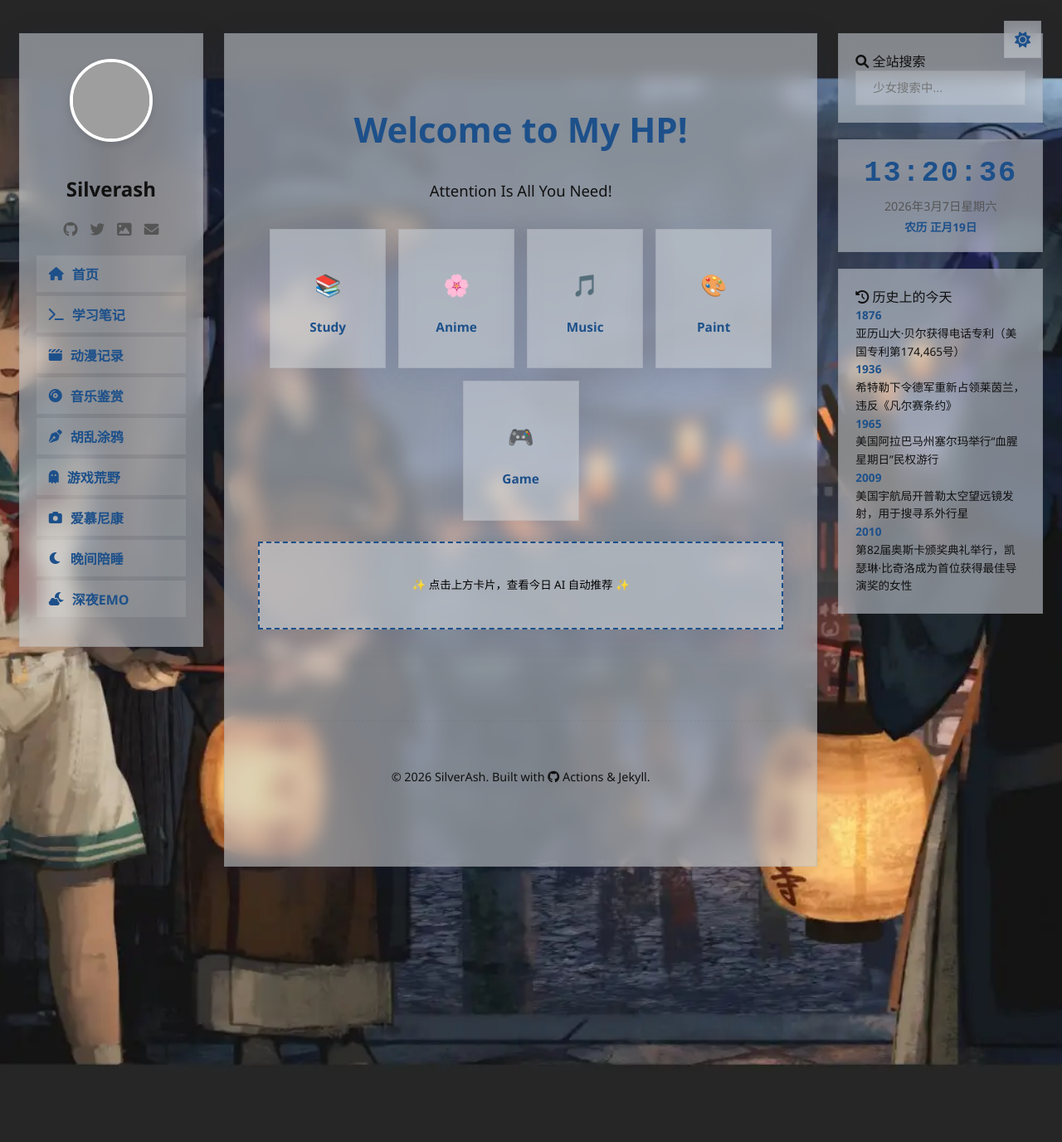
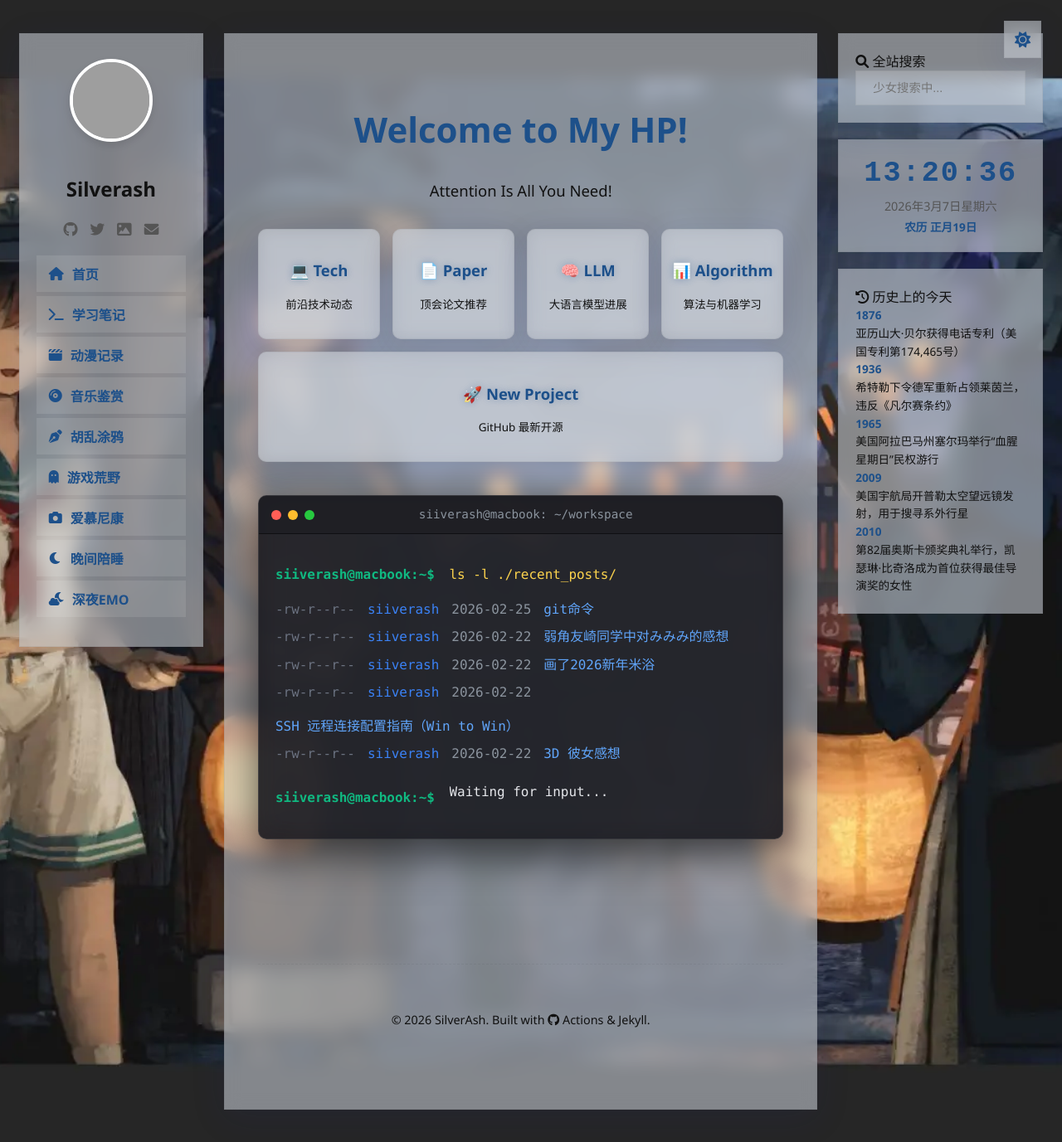
Before and after one commit to SiIverAsh/siiverash.github.io, a Jekyll site: the page built from index.md, in a window 1280 px wide and 1378 px high. Shown: the whole window at 83% size. Built offline with Jekyll 4.4.1, drawn with Linux system fonts in a browser that asks for light colours; comment, search, counter and statistics services are not loaded; part of the change alters nothing that is shown; grey boxes are pictures that could not be loaded.

Commit message:
UI: Refactor homepage to terminal style for tech/academic showcase

```diff
--- a/index.md
+++ b/index.md
@@ -7,69 +7,142 @@ title: Welcome to My HP!
     <h1 style="font-size: 2.5em; color: #1d508a; margin-bottom: 20px;">Welcome to My HP!</h1>
     <p style="font-size: 1.1em; line-height: 1.8;">Attention Is All You Need!</p>
 
-    <div style="margin-top: 30px; display: flex; justify-content: center; gap: 15px; flex-wrap: wrap;">
-        <div class="stat-card" onclick="handleStudyClick()"><h3>📚</h3><p style="color: #1d508a; font-weight: bold;">Study</p></div>
-        <div class="stat-card" onclick="handleClick('anime')"><h3>🌸</h3><p style="color: #1d508a; font-weight: bold;">Anime</p></div>
-        <div class="stat-card" onclick="handleClick('music')"><h3>🎵</h3><p style="color: #1d508a; font-weight: bold;">Music</p></div>
-        <div class="stat-card" onclick="handleClick('paint')"><h3>🎨</h3><p style="color: #1d508a; font-weight: bold;">Paint</p></div>
-        <div class="stat-card" onclick="handleClick('game')"><h3>🎮</h3><p style="color: #1d508a; font-weight: bold;">Game</p></div>
+    <!-- 5 Categories Cards -->
+    <div style="margin-top: 30px; display: flex; justify-content: center; gap: 15px; flex-wrap: wrap; max-width: 900px; margin-left: auto; margin-right: auto;">
+        <div class="tech-card" onclick="handleTechClick()">
+            <h3>💻 Tech</h3>
+            <p>前沿技术动态</p>
+        </div>
+        <div class="tech-card" onclick="handleCategoryClick('paper')">
+            <h3>📄 Paper</h3>
+            <p>顶会论文推荐</p>
+        </div>
+        <div class="tech-card" onclick="handleCategoryClick('llm')">
+            <h3>🧠 LLM</h3>
+            <p>大语言模型进展</p>
+        </div>
+        <div class="tech-card" onclick="handleCategoryClick('algorithm')">
+            <h3>📊 Algorithm</h3>
+            <p>算法与机器学习</p>
+        </div>
+        <div class="tech-card" onclick="handleCategoryClick('new_project')">
+            <h3>🚀 New Project</h3>
+            <p>GitHub 最新开源</p>
+        </div>
     </div>
 
-    <div id="sub-tags-area" style="margin-top: 25px; display: none; animation: fadeIn 0.5s;">
-        <span class="sub-tag" onclick="showStudyDetail('Computer Vision')">计算机视觉 (Computer Vision)</span>
-        <span class="sub-tag" onclick="showStudyDetail('NLP')">语言 (NLP)</span>
-        <span class="sub-tag" onclick="showStudyDetail('Audio')">音频 (Audio)</span>
-        <span class="sub-tag" onclick="showStudyDetail('Net')">网络 (Net)</span>
+    <!-- Tech Sub-tags (Hidden by default) -->
+    <div id="tech-sub-tags" style="margin-top: 25px; display: none; animation: fadeIn 0.5s;">
+        <span class="sub-tag" onclick="showTechDetail('Computer Vision')">计算机视觉 (CV)</span>
+        <span class="sub-tag" onclick="showTechDetail('NLP')">自然语言 (NLP)</span>
+        <span class="sub-tag" onclick="showTechDetail('Audio')">音频处理 (Audio)</span>
+        <span class="sub-tag" onclick="showTechDetail('Net')">网络协议 (Net)</span>
+        <span class="sub-tag" onclick="showTechDetail('Lang')">编程语言 (Lang)</span>
         <br>
-        <span class="sub-tag" onclick="showStudyDetail('Lang')">语言 (Lang)</span>
-        <span class="sub-tag" onclick="showStudyDetail('Arch')">架构 (Arch)</span>
-        <span class="sub-tag" onclick="showStudyDetail('GPU')">显卡 (GPU)</span>
-        <span class="sub-tag" onclick="showStudyDetail('CPU')">处理器 (CPU)</span>
-        <span class="sub-tag" onclick="showStudyDetail('News')">动态 (News)</span>
+        <span class="sub-tag" onclick="showTechDetail('Arch')">系统架构 (Arch)</span>
+        <span class="sub-tag" onclick="showTechDetail('GPU')">硬件显卡 (GPU)</span>
+        <span class="sub-tag" onclick="showTechDetail('CPU')">处理器 (CPU)</span>
+        <span class="sub-tag" onclick="showTechDetail('News')">科技动态 (News)</span>
     </div>
 
-    <div id="recommend-box" class="recommend-box">
-        <div id="recommend-content"><p style="color: #000000; font-weight: 500;">✨ 点击上方卡片，查看今日 AI 自动推荐 ✨</p></div>
-        <div id="rec-tags" class="rec-tags"></div>
-        <div id="external-link-area" style="display: none; margin-top: 15px;"><a id="external-link" href="#" target="_blank" class="twitter-btn">去关注画师 𝕏</a></div>
+    <!-- Terminal Box -->
+    <div class="terminal-container">
+        <div class="terminal-header">
+            <div class="terminal-buttons">
+                <span class="btn close"></span>
+                <span class="btn min"></span>
+                <span class="btn max"></span>
+            </div>
+            <div class="terminal-title">siiverash@macbook: ~/workspace</div>
+        </div>
+        <div class="terminal-body" id="terminal-body">
+            <p><span class="prompt">siiverash@macbook:~$</span> <span class="command">ls -l ./recent_posts/</span></p>
+            <ul class="terminal-post-list">
+                {% for post in site.posts limit:5 %}
+                <li>
+                    <span class="file-perms">-rw-r--r--</span>
+                    <span class="file-user">siiverash</span>
+                    <span class="post-date">{{ post.date | date: "%Y-%m-%d" }}</span>
+                    <a href="{{ post.url | relative_url }}" class="post-title">{{ post.title }}</a>
+                </li>
+                {% endfor %}
+            </ul>
+            <p style="margin-top: 15px;"><span class="prompt">siiverash@macbook:~$</span> <span class="typing-animation">Waiting for input...</span><span class="cursor"></span></p>
+        </div>
     </div>
 </div>
 
 <script>
-    let curT = '', curS = '';
-
-    function handleStudyClick() {
-        curT = 'study'; curS = '';
-        document.getElementById('sub-tags-area').style.display = 'block';
-        document.getElementById('recommend-content').innerHTML = '<p style="color: #1d508a; font-weight: bold;">请选择一个研究领域 💡</p>';
-        document.getElementById('rec-tags').innerHTML = '';
-        document.getElementById('external-link-area').style.display = 'none';
+    function handleTechClick() {
+        document.getElementById('tech-sub-tags').style.display = 'block';
+        typeCommand(`./fetch_recommendation.sh --category tech`);
     }
 
-    function showStudyDetail(sub) {
-        curS = sub;
-        const list = (window.siteData && window.siteData.study) ? window.siteData.study[sub] : null;
-        if (list && list.length > 0) { updateUI(list[0], sub); }
+    function showTechDetail(sub) {
+        typeCommand(`./fetch_recommendation.sh --category tech --sub "${sub}"`, function() {
+            const list = (window.siteData && window.siteData.tech) ? window.siteData.tech[sub] : null;
+            if (list && list.length > 0) {
+                renderTerminalOutput(list[0]);
+            } else {
+                renderTerminalOutput({title: "Error", desc: "No data found for this category."});
+            }
+        });
     }
 
-    function handleClick(type) {
-        curT = type; curS = '';
-        document.getElementById('sub-tags-area').style.display = 'none';
-        const list = window.siteData ? window.siteData[type] : null;
-        if (list && list.length > 0) { updateUI(list[0], type.toUpperCase()); }
+    function handleCategoryClick(type) {
+        document.getElementById('tech-sub-tags').style.display = 'none';
+        typeCommand(`./fetch_recommendation.sh --category ${type}`, function() {
+            const list = window.siteData ? window.siteData[type] : null;
+            if (list && list.length > 0) {
+                renderTerminalOutput(list[0]);
+            } else {
+                renderTerminalOutput({title: "Error", desc: "No data found for this category."});
+            }
+        });
     }
 
-    function updateUI(item, label) {
-        document.getElementById('recommend-content').innerHTML = `<h3 style="color: var(--primary-color); margin-bottom: 10px;">${item.title}</h3><p style="line-height: 1.6; color: var(--text-main); font-size: 0.9em;">${item.desc}</p>`;
-        const tBox = document.getElementById('rec-tags'); tBox.innerHTML = '';
-        if (item.tags) item.tags.forEach(t => { tBox.innerHTML += `<span class="mini-tag">${t}</span>`; });
-        const lArea = document.getElementById('external-link-area');
-        if (item.twitter || item.url) {
-            document.getElementById('external-link').href = item.twitter || item.url;
-            lArea.style.display = 'block';
-        } else {
-            lArea.style.display = 'none';
+    function typeCommand(cmdText, callback) {
+        const tb = document.getElementById('terminal-body');
+        // Keep the previous history but remove the typing animation prompt
+        const historyHTML = tb.innerHTML.replace(/<p[^>]*><span class="prompt">siiverash@macbook:~\$<\/span> <span class="typing-animation">.*?<\/span><span class="cursor"><\/span><\/p>/, '');
+
+        const newCmdHTML = `<p><span class="prompt">siiverash@macbook:~$</span> <span class="command">${cmdText}</span></p>
+                            <p id="loading-text" style="color: #8b949e; margin-top: 5px;">> Fetching data from database...</p>`;
+
+        tb.innerHTML = historyHTML + newCmdHTML;
+        tb.scrollTop = tb.scrollHeight;
+
+        setTimeout(() => {
+            document.getElementById('loading-text').style.display = 'none';
+            if(callback) callback();
+        }, 600); // 模拟延迟
+    }
+
+    function renderTerminalOutput(item) {
+        const tb = document.getElementById('terminal-body');
+
+        let tagsHtml = '';
+        if (item.tags) {
+            tagsHtml = `<div style="margin: 8px 0;">` + item.tags.map(t => `<span class="term-tag">[${t}]</span>`).join(' ') + `</div>`;
         }
+
+        let linkHtml = '';
+        if (item.url) {
+            linkHtml = `<div style="margin-top: 8px;">> <span style="color: #8b949e;">Link:</span> <a href="${item.url}" target="_blank" style="color: #60a5fa; text-decoration: underline;">${item.url}</a></div>`;
+        }
+
+        const outputHTML = `
+            <div class="term-output-box">
+                <div style="color: var(--primary-color); font-weight: bold; font-size: 1.1em; margin-bottom: 8px;">${item.title}</div>
+                <div style="color: #e5e7eb; line-height: 1.6; font-size: 0.95em;">${item.desc}</div>
+                ${tagsHtml}
+                ${linkHtml}
+            </div>
+            <p style="margin-top: 15px;"><span class="prompt">siiverash@macbook:~$</span> <span class="typing-animation">Waiting for input...</span><span class="cursor"></span></p>
+        `;
+
+        tb.innerHTML += outputHTML;
+        tb.scrollTop = tb.scrollHeight;
     }
 </script>
 
@@ -79,41 +152,50 @@ title: Welcome to My HP!
         to { opacity: 1; }
     }
 
-    .stat-card {
-        background: var(--glass-bg);
-        color: var(--text-main);
-        padding: clamp(10px, 1.5vw, 25px);
-        border-radius: 0;
-        width: clamp(85px, 12vw, 140px); /* 宽度随屏幕缩放 */
+    /* Tech Cards Styling - Adjust to fit 5 cards nicely */
+    .tech-card {
+        background: var(--glass-bg, rgba(20, 20, 25, 0.4));
+        color: var(--text-main, #d1d5db);
+        padding: 15px 10px;
+        border-radius: 10px;
+        width: calc(20% - 15px);
+        min-width: 140px;
+        flex-grow: 1;
         cursor: pointer;
         transition: 0.3s;
-        border: 1px solid var(--glass-border);
-        box-shadow: var(--shadow);
+        border: 1px solid var(--glass-border, rgba(255, 255, 255, 0.1));
+        box-shadow: var(--shadow, 0 8px 32px 0 rgba(0, 0, 0, 0.3));
+        text-align: center;
+        backdrop-filter: blur(10px);
     }
 
-    .stat-card h3 {
-        font-size: clamp(1em, 2vw, 1.8em);
-        margin-bottom: clamp(5px, 1vw, 12px);
+    .tech-card h3 {
+        font-size: 1.1em;
+        margin-bottom: 5px;
+        color: #1d508a;
+        text-shadow: 0 0 10px rgba(29, 80, 138, 0.3);
     }
 
-    .stat-card p {
-        font-size: clamp(0.85em, 1.2vw, 1.2em);
+    .tech-card p {
+        font-size: 0.8em;
+        color: var(--text-main, #9ca3af);
     }
 
-    .stat-card:hover {
-        transform: translateY(-10px);
-        filter: brightness(1.1);
+    .tech-card:hover {
+        transform: translateY(-5px);
+        border-color: #1d508a;
+        box-shadow: 0 10px 40px rgba(29, 80, 138, 0.2);
     }
 
     .sub-tag {
         display: inline-block;
-        padding: clamp(3px, 0.6vw, 8px) clamp(6px, 1.2vw, 16px);
-        margin: 3px;
-        background: var(--glass-bg);
+        padding: 5px 12px;
+        margin: 4px;
+        background: var(--glass-bg, rgba(20, 20, 25, 0.6));
         border: 1px solid #1d508a;
         color: #1d508a;
-        border-radius: 0;
-        font-size: clamp(0.7em, 0.8vw, 0.9em);
+        border-radius: 4px;
+        font-size: 0.85em;
         cursor: pointer;
         transition: 0.3s;
         font-weight: bold;
@@ -124,33 +206,138 @@ title: Welcome to My HP!
         color: white;
     }
 
-    .recommend-box {
-        margin-top: clamp(15px, 2vw, 30px);
-        background: var(--glass-bg);
-        color: var(--text-main);
-        border-radius: 0;
-        padding: clamp(10px, 2vw, 30px);
-        border: 2px dashed var(--primary-color);
-        box-shadow: var(--shadow);
+    /* Terminal Container Styling */
+    .terminal-container {
+        margin: 40px auto;
+        max-width: 900px;
+        background: rgba(15, 15, 20, 0.85);
+        border-radius: 10px;
+        border: 1px solid rgba(255, 255, 255, 0.1);
+        box-shadow: 0 20px 50px rgba(0,0,0,0.6);
+        overflow: hidden;
+        backdrop-filter: blur(15px);
+        text-align: left;
+        font-family: 'Fira Code', 'Consolas', 'Courier New', monospace;
     }
 
-    .recommend-box h3 {
-        font-size: clamp(1em, 1.8vw, 1.5em);
+    .terminal-header {
+        background: rgba(30, 30, 35, 0.9);
+        padding: 10px 15px;
+        display: flex;
+        align-items: center;
+        border-bottom: 1px solid rgba(0, 0, 0, 0.5);
     }
 
-    .recommend-box p {
-        font-size: clamp(0.8em, 0.9vw, 1em);
+    .terminal-buttons {
+        display: flex;
+        gap: 8px;
     }
 
-    .mini-tag {
+    .terminal-buttons .btn {
+        width: 12px;
+        height: 12px;
+        border-radius: 50%;
         display: inline-block;
-        background: rgba(29, 80, 138, 0.1);
-        color: var(--primary-color);
-        padding: 2px 8px;
-        font-size: 0.75em;
-        margin-right: 5px;
-        margin-top: 5px;
-        border: 1px solid var(--glass-border);
+    }
+
+    .btn.close { background-color: #ff5f56; }
+    .btn.min { background-color: #ffbd2e; }
+    .btn.max { background-color: #27c93f; }
+
+    .terminal-title {
+        flex: 1;
+        text-align: center;
+        color: #8b949e;
+        font-size: 0.85em;
+        margin-right: 40px;
+    }
+
+    .terminal-body {
+        padding: 20px;
+        color: #e5e7eb;
+        font-size: 0.95em;
+        line-height: 1.6;
+        max-height: 500px;
+        overflow-y: auto;
+    }
+
+    .prompt {
+        color: #10b981;
         font-weight: bold;
+        margin-right: 8px;
+    }
+
+    .command {
+        color: #fcd34d;
+    }
+
+    .terminal-post-list {
+        list-style: none;
+        padding: 0;
+        margin: 15px 0 20px 0;
+    }
+
+    .terminal-post-list li {
+        margin-bottom: 8px;
+        display: flex;
+        flex-wrap: wrap;
+        gap: 15px;
+        align-items: center;
+    }
+
+    .file-perms { color: #6b7280; }
+    .file-user { color: #3b82f6; }
+    .post-date { color: #8b949e; }
+
+    .post-title {
+        color: #60a5fa;
+        text-decoration: none;
+        transition: 0.2s;
+    }
+
+    .post-title:hover {
+        color: #93c5fd;
+        text-decoration: underline;
+        text-underline-offset: 4px;
+    }
+
+    .term-output-box {
+        margin-top: 15px;
+        padding: 15px;
+        border-left: 3px solid #10b981;
+        background: rgba(255, 255, 255, 0.03);
+    }
+
+    .term-tag {
+        color: #f472b6;
+        font-size: 0.85em;
+        margin-right: 6px;
+    }
+
+    .typing-animation {
+        display: inline-block;
+        overflow: hidden;
+        white-space: nowrap;
+        animation: typing 2s steps(30, end);
+    }
+
+    .cursor {
+        display: inline-block;
+        width: 8px;
+        height: 15px;
+        background-color: #e5e7eb;
+        margin-left: 2px;
+        vertical-align: middle;
+        animation: blink 1s step-end infinite;
+    }
+
+    @keyframes blink {
+        0%, 100% { opacity: 1; }
+        50% { opacity: 0; }
+    }
+
+    @keyframes typing {
+        from { width: 0 }
+        to { width: 100% }
     }
 </style>
```
